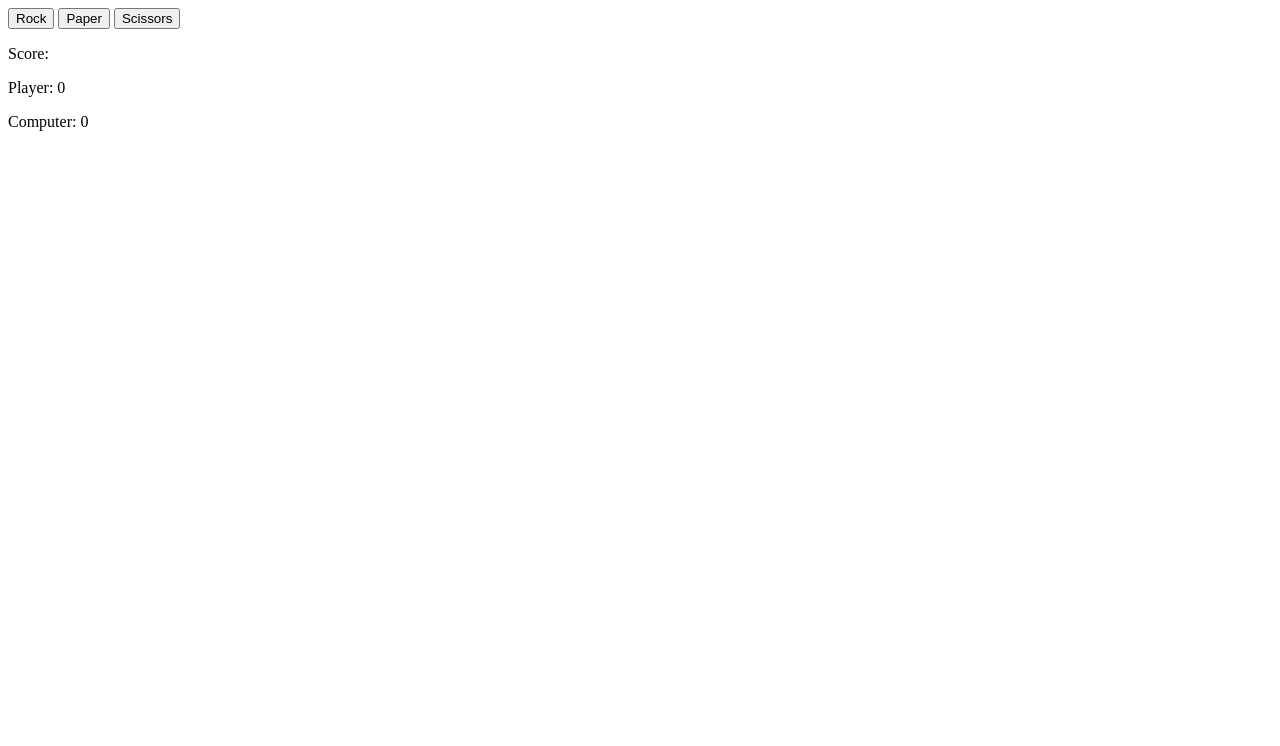
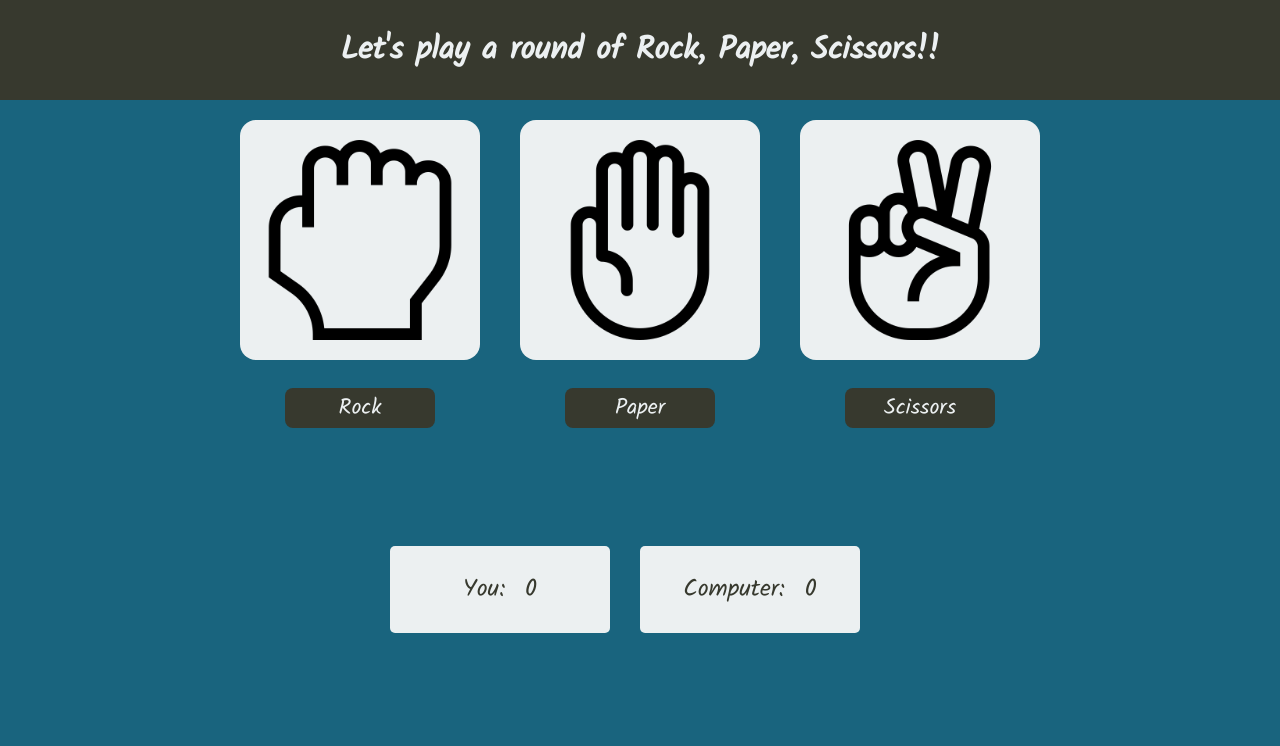
Before and after one commit to selrmd/odin-rock-paper-scissors, a plain HTML site: page index.html in a window 1280 px wide. Drawn offline with Linux system fonts and the light colour scheme.

Commit message:
Add style to the page with some JS changes
It's not optimized but it's working for now. I'll recheck
it tomorrow and clean it.

```diff
--- a/index.html
+++ b/index.html
@@ -5,21 +5,54 @@
     <meta http-equiv="X-UA-Compatible" content="IE=edge">
     <meta name="viewport" content="width=device-width, initial-scale=1.0">
     <title>Rock Paper Scissors</title>
+    <link rel="stylesheet" href="./styles/style.css">
+    <link rel="stylesheet" href="https://fonts.googleapis.com/css2?family=Kalam">
     <script src="./scripts/script.js" defer></script>
 </head>
 
 <body>
-    <button>Rock</button>
-    <button>Paper</button>
-    <button>Scissors</button>
+    <div id="container">
+        <header>
+            <h1>Let's play a round of Rock, Paper, Scissors!!</h1>
+        </header>
 
-    <div id="result"></div>
-    <div id="score">
-        <p>Score:</p>
-        <p>Player: <span id="player">0</span></p>
-        <p>Computer: <span id="cpu">0</span></p>
-        <p id="winner"></p>
-        <button id="reset">Play Again!</button>
+        <div id="buttons-container">
+            <div class="choice">
+                <img src="./images/fist.png" alt="black icon of a fist">
+                <button>Rock</button>
+            </div>
+
+            <div class="choice">
+                <img src="./images/hand.png" alt="black icon of a hand">
+                <button>Paper</button>
+            </div>
+
+            <div class="choice">
+                <img src="./images/v.png" alt="black icon of a hand in v sign">
+                <button>Scissors</button>
+            </div>
+        </div>
+
+        <img id="rps-img" src="./images/rock-paper-scissors.png" alt="black icon of rock-paper-scissors game">
+
+        <p id="result"></p>
+
+        <div id="final-result-container">
+            <div id="score-container">
+                <div class="score">
+                    <p>You:</p>
+                    <p id="player">0</p>
+                </div>
+                <div class="score">
+                    <p>Computer:</p>
+                    <p id="cpu">0</p>
+                </div>
+            </div>
+
+            <p id="winner"></p>
+            <button id="reset">One more time!</button>
+        </div>
+
     </div>
 </body>
 
--- a/scripts/script.js
+++ b/scripts/script.js
@@ -1,7 +1,4 @@
 function playGame(){
-    // hide the reset button until a game is played
-    document.getElementById('reset').style.display = 'none';
-
     // get player selection from buttons
     let gameBtns = Array.from(document.getElementsByTagName("button"));
     let playerBtnChoice = '', computerChoice = '';
@@ -17,7 +14,6 @@ function playGame(){
             playRound(playerBtnChoice, computerChoice);
     }));
 }
-
 
 // get a random choice for computer
 function getComputerChoice(){
@@ -110,6 +106,8 @@ function calculateScore(){
     if(playerScore >= 5 || computerScore >= 5)
     {
         displayScore(playerScore, computerScore);
+        document.getElementsByTagName('h1')[0].innerText = 'Wanna play again??';
+        document.getElementById('rps-img').style.display = 'block';
         resetGame();
     }
 }
@@ -132,22 +130,22 @@ function displayScore(player, cpu){
 
 // reset game once a winner is announced
 function resetGame(){
-    let gameBtns = Array.from(document.getElementsByTagName("button"));
-    gameBtns.forEach(button => button.style.display = 'none');
-
+    document.getElementById("buttons-container").style.display = 'none';
     document.getElementById('result').style.display = 'none';
 
     let resetBtn = document.getElementById('reset');
     resetBtn.style.display = 'initial';
 
     resetBtn.addEventListener('click', () => {
+        document.getElementsByTagName('h1')[0].innerText = 'Let\'s play a round of Rock, Paper, Scissors';
         document.getElementById('result').innerText = '';
         document.getElementById('player').innerText = '0';
         document.getElementById('cpu').innerText = '0';
         document.getElementById('winner').innerText = '';
 
-        gameBtns.forEach(button => button.style.display = 'initial');
+        document.getElementById("buttons-container").style.display = 'flex';;
         document.getElementById('result').style.display = 'block';
+        document.getElementById('rps-img').style.display = 'none';
         resetBtn.style.display = 'none';
     });
 }
--- /dev/null
+++ b/styles/style.css
@@ -0,0 +1,115 @@
+body {
+    margin: 0;
+    background-color: #19647E;
+
+    font-family: 'Kalam', sans-serif;
+}
+
+header {
+    display: flex;
+    justify-content: center;
+    align-items: center;
+
+    height: 100px;
+    background-color: #37392E;
+}
+
+h1 {
+    color: #ecf0f1;
+}
+
+#container {
+    display: flex;
+    flex-direction: column;
+}
+
+#buttons-container {
+    display: flex;
+    justify-content: center;
+    align-items: center;
+}
+
+#buttons-container button {
+    justify-content: center;
+    margin: 8px;
+}
+
+.choice {
+    display: flex;
+    flex-direction: column;
+    align-items: center;
+}
+
+img {
+    width: 200px;
+
+    border-radius: 16px;
+    margin: 20px;
+    padding: 20px;
+    background-color: #ecf0f1;
+}
+
+#rps-img {
+    display: none;
+    margin: 40px auto;
+}
+
+#score-container {
+    display: flex;
+    justify-content: center;
+}
+
+.score {
+    display: flex;
+    justify-content: center;
+
+    min-width: 200px;
+    margin-right: 30px;
+    padding: 0 10px;
+
+    background-color: #ecf0f1;
+    border-radius: 5px;
+
+    color: #37392E;
+    font-size: 24px;
+}
+
+#player,
+#cpu {
+    margin-left: 20px;
+}
+
+#result,
+#winner {
+    height: 50px;
+    margin: 0 auto;
+    padding: 30px 0;
+    font-size: 32px;
+    color: #ecf0f1;
+}
+
+button {
+    min-width: 150px;
+    min-height: 40px;
+    padding: 0 12px;
+
+    border-radius: 8px;
+    border-style: none;
+
+    background-color: #37392E;
+    color: #ecf0f1;
+
+    font-size: 22px;
+    font-family: 'Kalam', sans-serif;
+}
+
+#reset{
+    display: none;
+}
+
+#final-result-container {
+    display: flex;
+    flex-direction: column;
+    justify-content: center;
+    align-items: center;
+}
```
Also changed, not shown: images/fist.png (added), images/hand.png (added), images/rock-paper-scissors.png (added), images/v.png (added).
